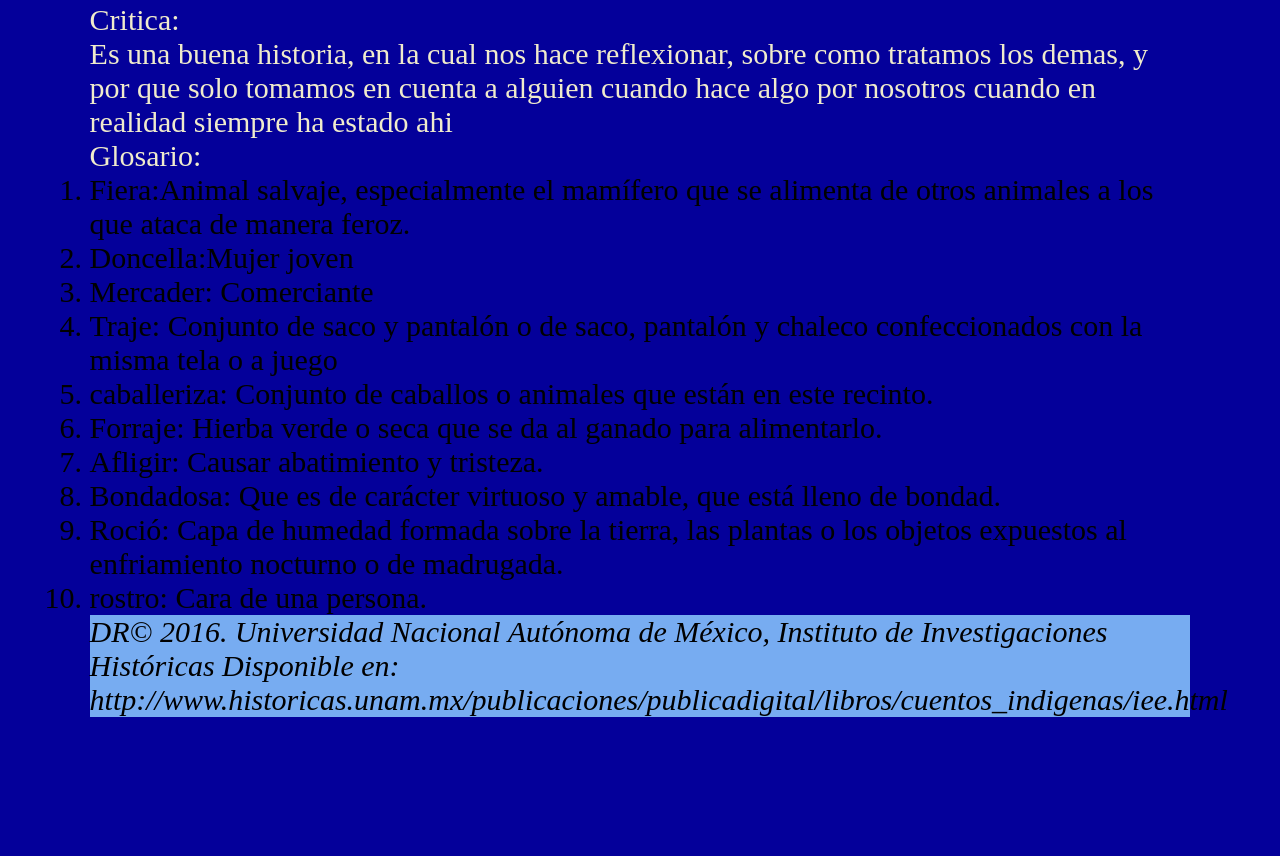
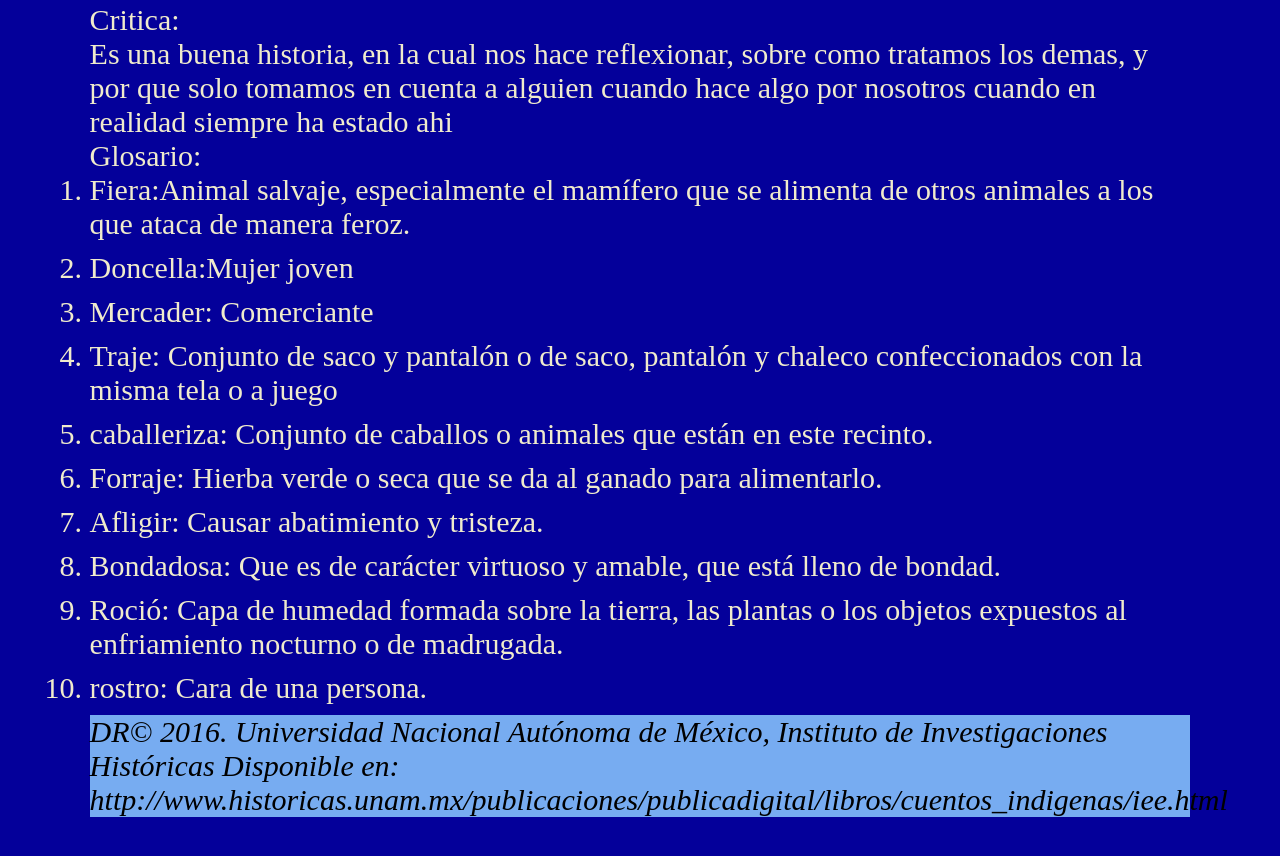
Before and after one commit to PineloLopezJoseEduardo/Cuento, a plain HTML site: page index.html in a window 1280 px wide. Shown: the part 1544-2400 px from the top of the page. Before the commit the page ends 2350 px from the top, so only its background shows below. Drawn offline with Linux system fonts and the light colour scheme; a script that the page names is missing.

Commit message:
corrige css

```diff
--- a/css/vista.css
+++ b/css/vista.css
@@ -20,7 +20,7 @@ h1,h2{
     display: block;
     margin-bottom: 20px;
 }
-p{
+p,ol{
     color: var(--letra-p);
     text-align: inherit;
 }
@@ -56,3 +56,6 @@ cite
 option{
     margin-bottom: 20px;
 }
+li{
+    margin-bottom: 10px;
+}
```
